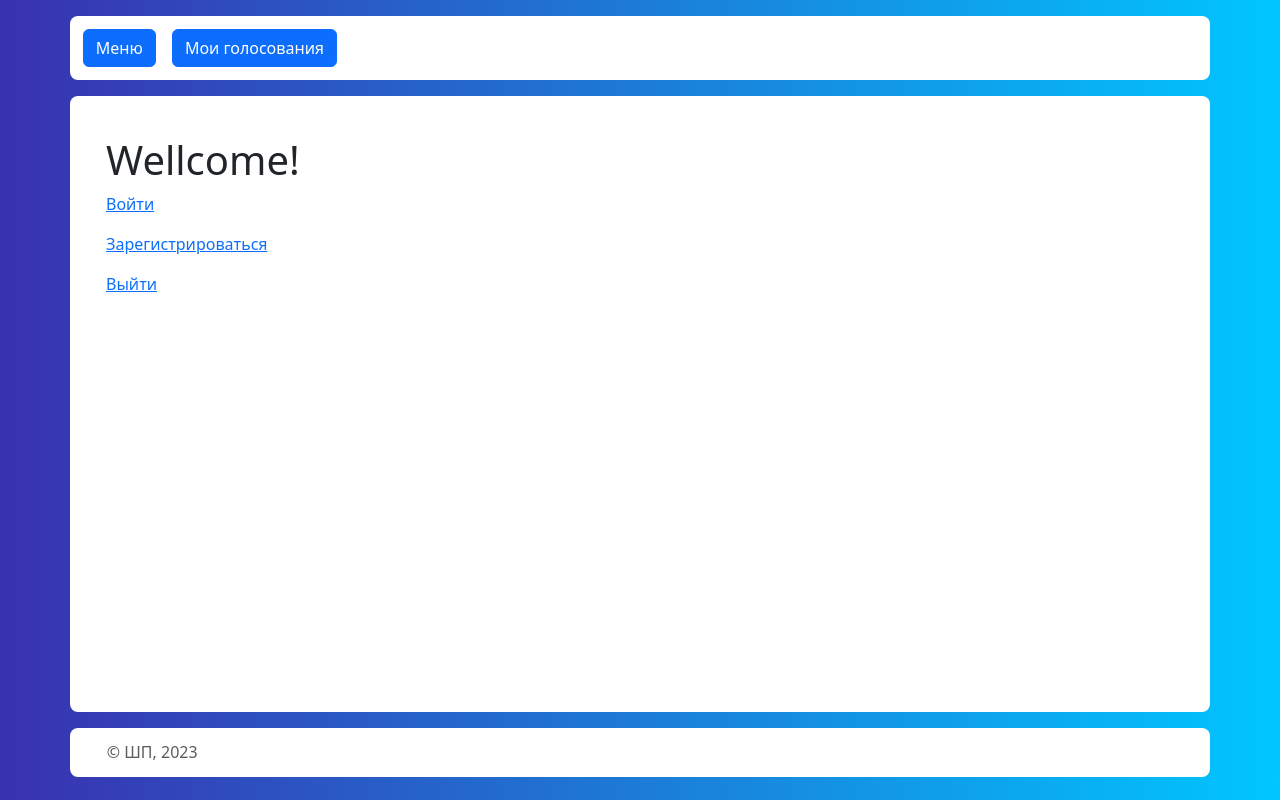
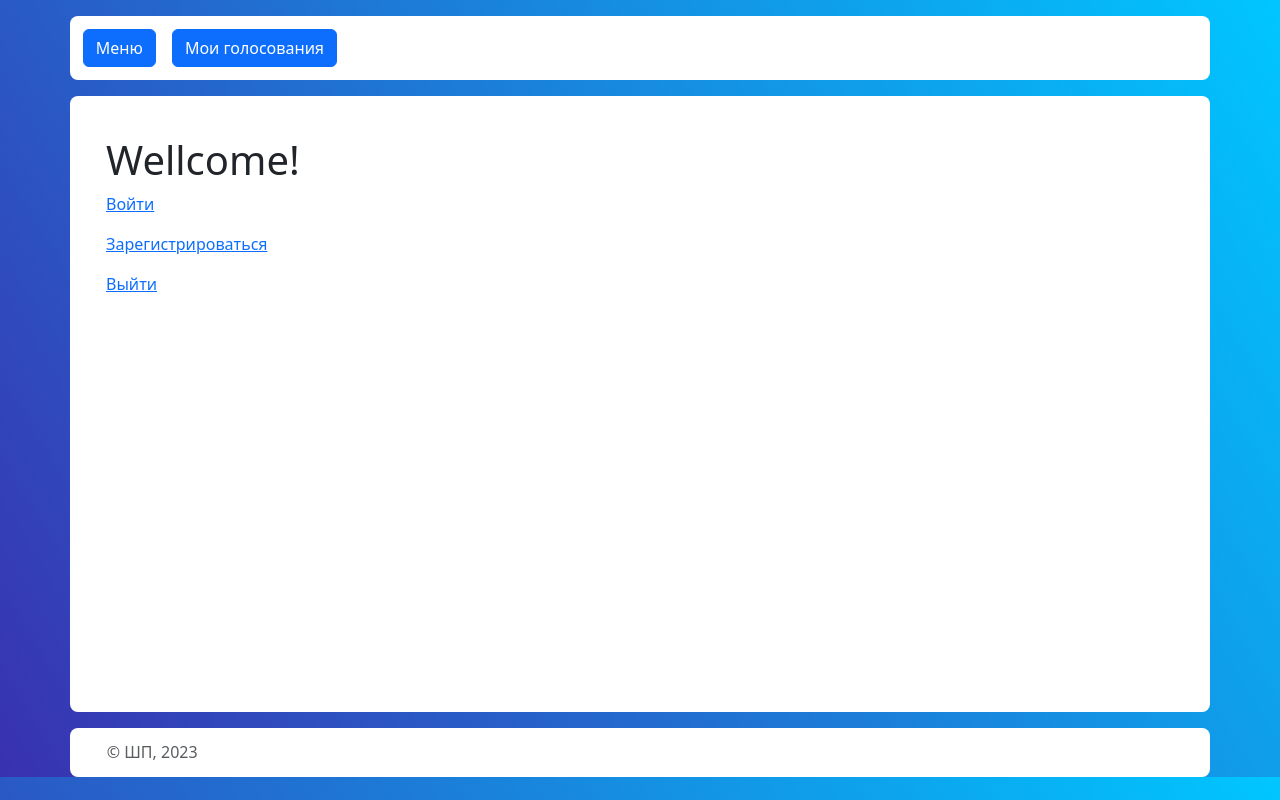
Before and after one commit to urtanto/FinE, a Django app: page / in a window 1280 px wide. Run offline with Django 4.2, Linux system fonts and the light colour scheme; some libraries are stand-ins or nearby versions.

Commit message:
new view

```diff
--- a/fine/static/css/base.css
+++ b/fine/static/css/base.css
@@ -1,5 +1,5 @@
 .gradient-background {
-    background: -webkit-linear-gradient(left, #3931af, #00c6ff);
+    background: -webkit-linear-gradient(bottom left, #3931af, #00c6ff);
 }
 
 .full-screen {
--- a/fine/templates/pages/start/index.html
+++ b/fine/templates/pages/start/index.html
@@ -7,6 +7,9 @@
         <h1>Wellcome!</h1>
     </div>
 </div>
+{% if request.user.is_authenticated %}
+<p>DA</p>
+{% endif %}
 <a href="{% url 'login' %}">Войти</a>
 <p></p>
 <a href="{% url 'register' %}">Зарегистрироваться</a>
```
